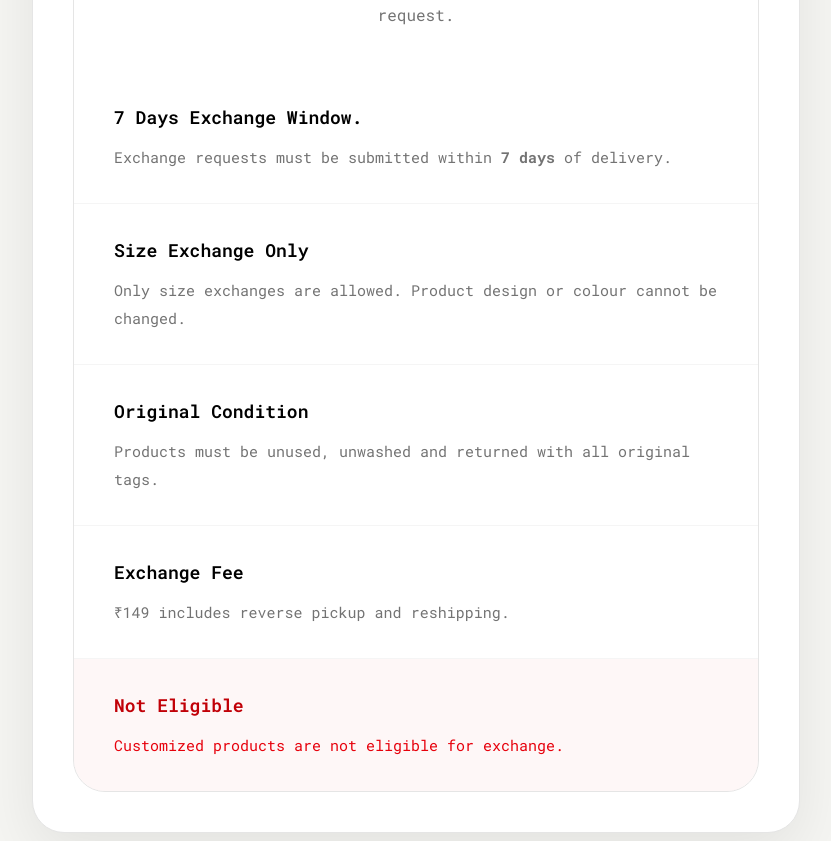
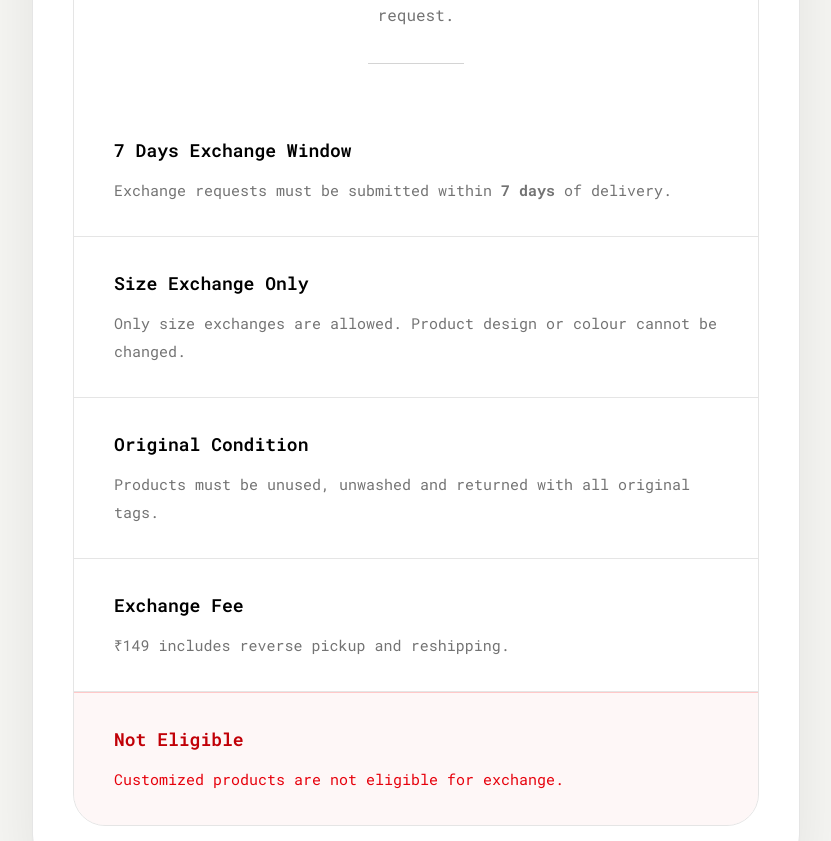
Before and after one commit to himpan1-alt/crunkthread-exchange, a Next.js app in the folder frontend/: page /exchange in a window 1280 px wide. Shown: the part 880-1721 px from the top of the page, without its empty margins (224-1055 px from the left). Built offline with nearby package versions, Linux system fonts and the light colour scheme; no server answers.

Commit message:
Improve exchange policy section

```diff
--- a/frontend/app/exchange/page.tsx
+++ b/frontend/app/exchange/page.tsx
@@ -505,13 +505,15 @@ setExchangeSuccess(true);
       Please review these guidelines before submitting your exchange request.
     </p>
 
+    <div className="mx-auto mt-8 h-px w-24 bg-neutral-300"></div>
+
   </div>
 
-  <div className="divide-y divide-neutral-100">
+  <div className="divide-y divide-neutral-200">
 
     <div className="px-10 py-8">
       <h3 className="text-lg font-semibold text-black">
-        7 Days Exchange Window.
+        7 Days Exchange Window
       </h3>
 
       <p className="mt-3 text-[15px] leading-7 text-neutral-500">
@@ -549,7 +551,7 @@ setExchangeSuccess(true);
       </p>
     </div>
 
-    <div className="bg-red-50/60 px-5 sm:px-8 md:px-10 py-6 md:py-8">
+    <div className="border-t border-red-200 bg-red-50/60 px-5 sm:px-8 md:px-10 py-6 md:py-8">
 
       <h3 className="text-lg font-semibold text-red-700">
         Not Eligible
@@ -560,6 +562,7 @@ setExchangeSuccess(true);
       </p>
 
     </div>
+
   </div>
 
 </div>
```
Lines whose indentation alone changed are shown as unchanged.
